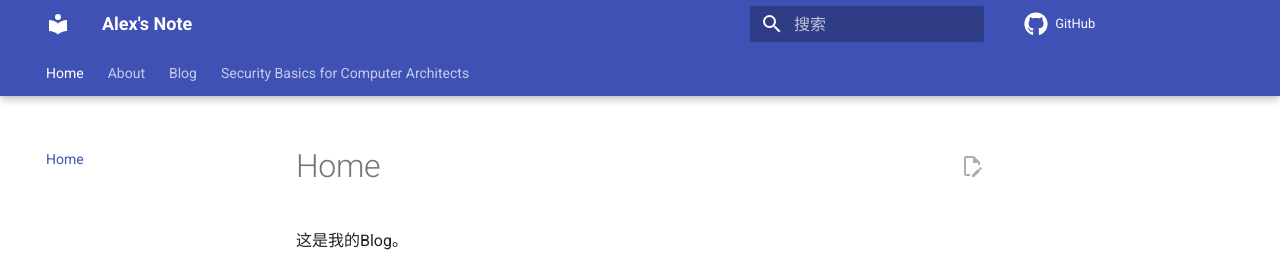
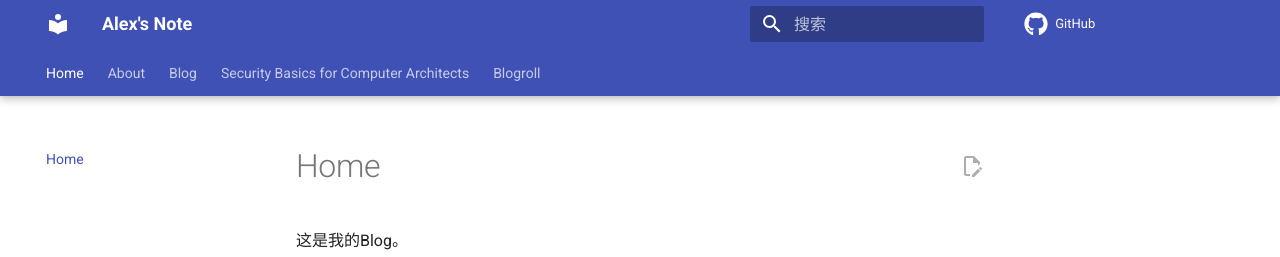
Before and after one commit to fanyc22/blog, an MkDocs documentation site: the page built from docs/index.md, in a window 1280 px wide. Shown: the top 257 px of the page. Built offline with MkDocs 1.6.1 and Material for MkDocs 9.7.7, drawn with Linux system fonts in a browser that asks for light colours; comment, search, counter and statistics services are not loaded.

Commit message:
add blogroll

```diff
--- a/mkdocs.yml
+++ b/mkdocs.yml
@@ -51,7 +51,8 @@ nav:
     - Preface: SBCA/Preface.md
     - C1 Threat-Based Design: SBCA/C1.md
     - C2 Security Policy Models: SBCA/C2.md
-
+  - Blogroll:
+    - blogroll/index.md
 markdown_extensions:
   - footnotes
   - pymdownx.arithmatex:
```
